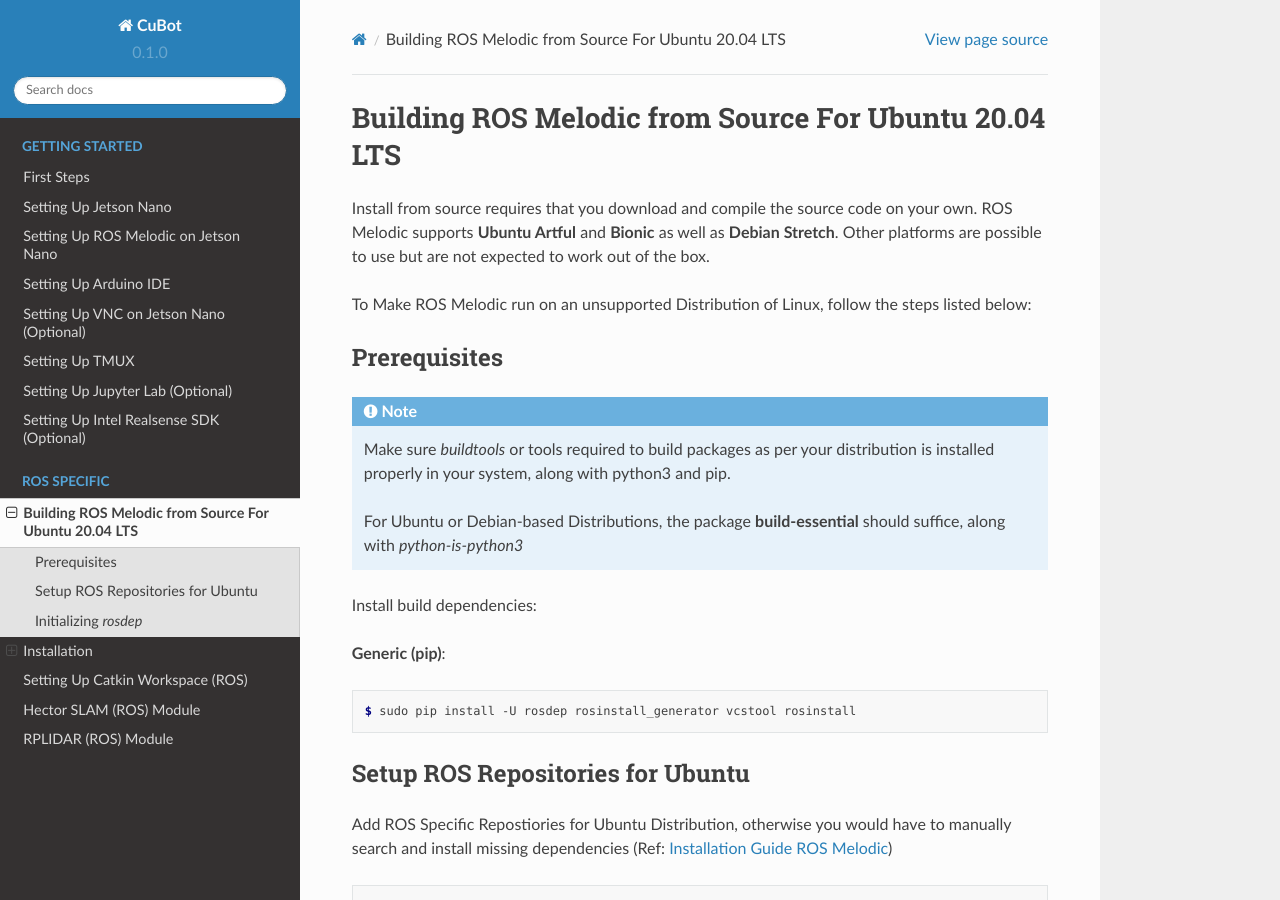
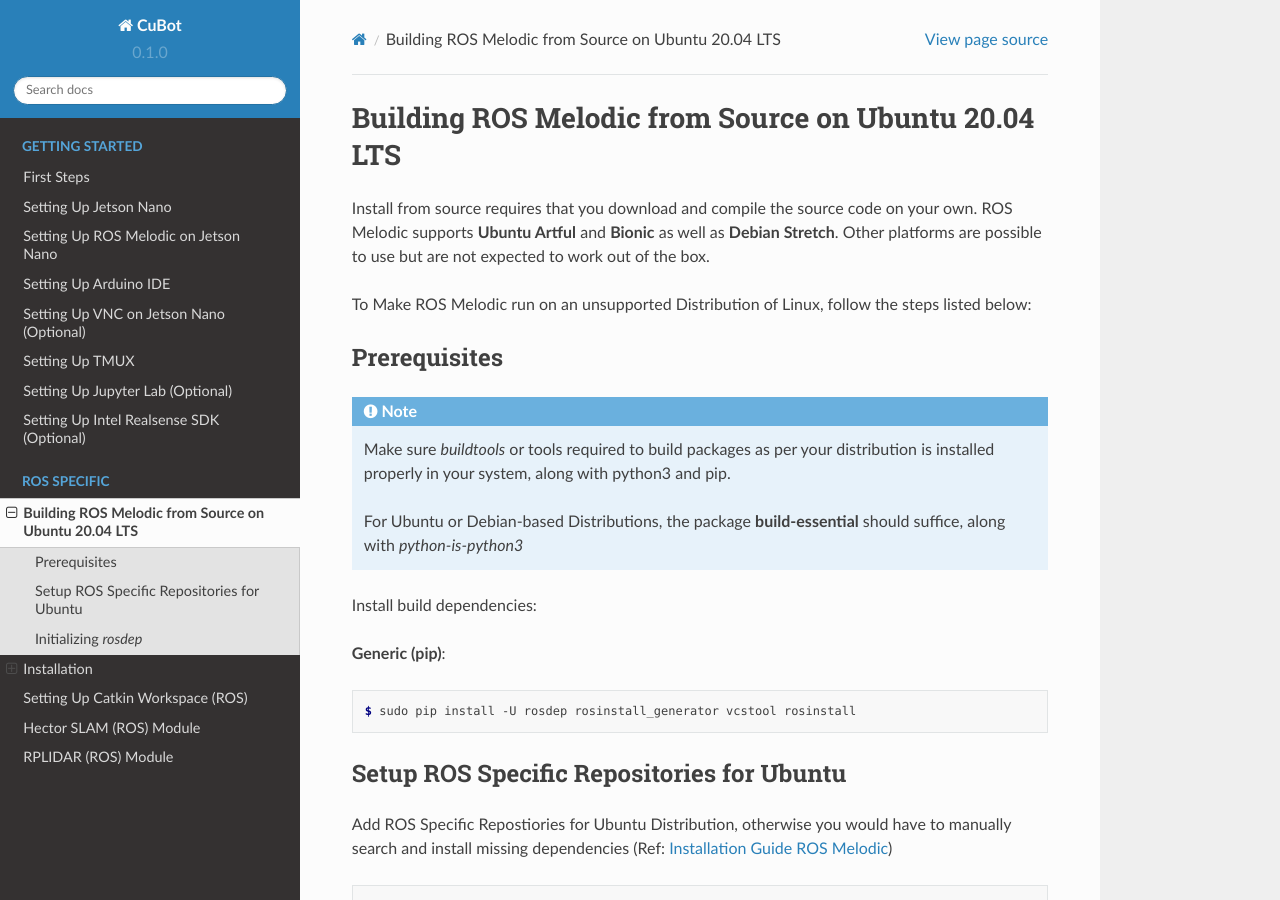
Before and after one commit to VIML-NITA/docs, a Sphinx documentation site: the page built from docs/source/ros-specific/build-ros-source.rst, in a window 1280 px wide and 900 px high. Built offline with Sphinx 7.4.7 and the Read the Docs theme 2.0.0, drawn with Linux system fonts in a browser that asks for light colours; pages that are not in the unit, such as notebooks, are missing from menus.

Commit message:
fix typo

```diff
--- a/docs/source/ros-specific/build-ros-source.rst
+++ b/docs/source/ros-specific/build-ros-source.rst
@@ -1,4 +1,4 @@
-Building ROS Melodic from Source For Ubuntu 20.04 LTS
+Building ROS Melodic from Source on Ubuntu 20.04 LTS
 ======================================================
 
 Install from source requires that you download and compile the source code on your own.
@@ -21,8 +21,8 @@ Install build dependencies:
 
     $ sudo pip install -U rosdep rosinstall_generator vcstool rosinstall
 
-Setup ROS Repositories for Ubuntu
-----------------------------------
+Setup ROS Specific Repositories for Ubuntu
+------------------------------------------
 
 Add ROS Specific Repostiories for Ubuntu Distribution, otherwise you would have to manually search and install missing dependencies (Ref: `Installation Guide ROS Melodic <http://wiki.ros.org/melodic/Installation/Ubuntu#Installation>`_)
 
```
